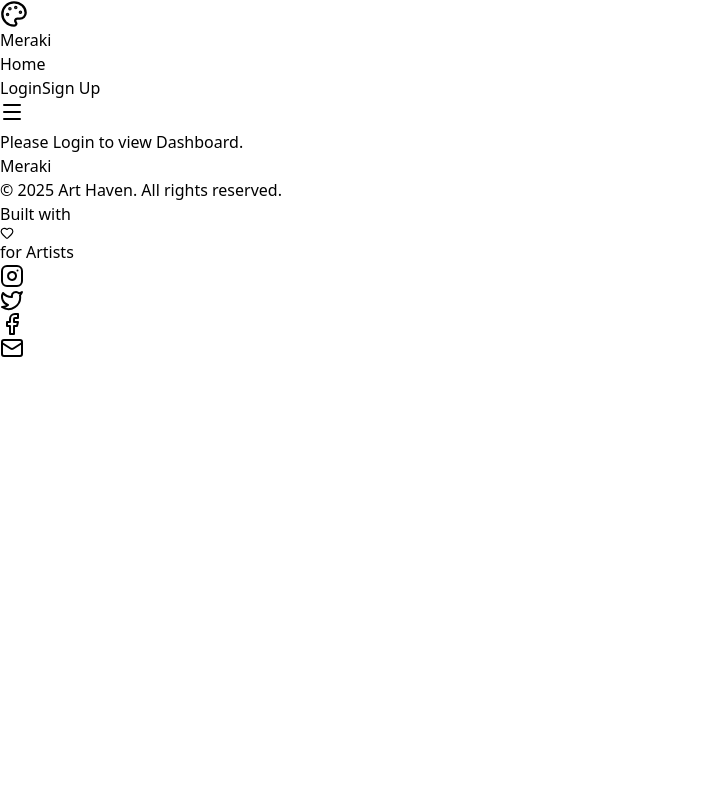
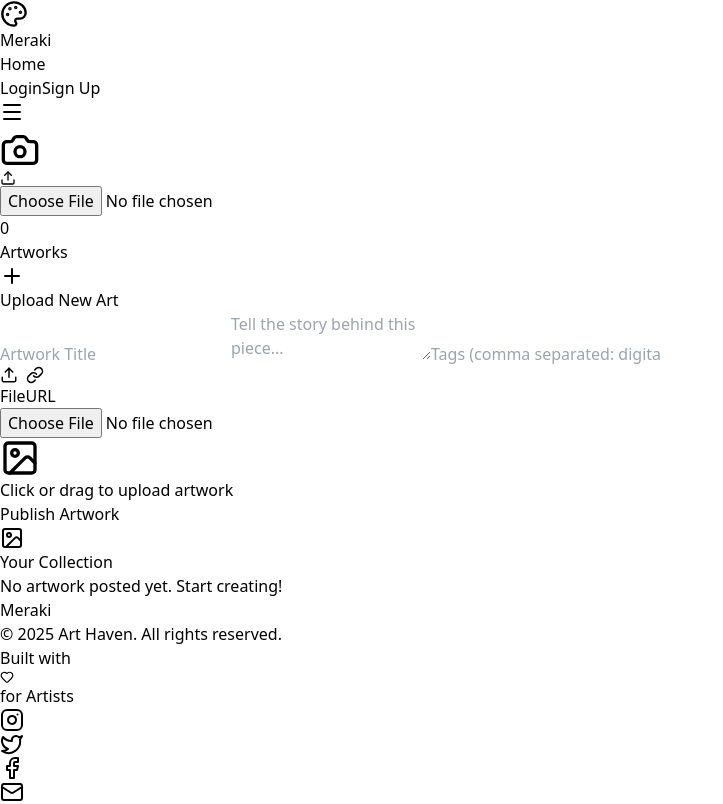
Before and after one commit to souravkaran988/meraki-studio, a React (Vite) app in the folder client/: page /dashboard in a window 1280 px wide. Shown: the whole page, without its empty margins (0-723 px from the left). Built offline with nearby package versions, Linux system fonts and the light colour scheme.

Commit message:
Fix: Corrected route paths and static folder serving

```diff
--- a/client/src/pages/Dashboard.jsx
+++ b/client/src/pages/Dashboard.jsx
@@ -10,7 +10,8 @@ const Dashboard = () => {
   const [title, setTitle] = useState("");
   const [desc, setDesc] = useState("");
   const [tags, setTags] = useState("");
-  const [image, setImage] = useState("");
+  const [image, setImage] = useState(""); // Used for URL type
+  const [imageFile, setImageFile] = useState(null); // Used for File type
   const [loading, setLoading] = useState(false);
   const [uploadType, setUploadType] = useState("file");
 
@@ -39,259 +40,232 @@ const Dashboard = () => {
     }
   };
 
-  // --- PREPARE EDIT ---
-  const handleEditClick = (post) => {
-    setEditMode(true);
-    setCurrentPostId(post._id);
-    setTitle(post.title);
-    setDesc(post.description);
-    setTags(post.tags.join(", ")); // Convert array back to string
-    setImage(post.image);
-    // Scroll to top to see form
-    window.scrollTo({ top: 0, behavior: 'smooth' });
+  const handleFileChange = (e) => {
+    setImageFile(e.target.files[0]);
   };
 
-  // --- CANCEL EDIT ---
-  const resetForm = () => {
-    setEditMode(false);
-    setCurrentPostId(null);
+  const handleSubmit = async (e) => {
+    e.preventDefault();
+    setLoading(true);
+
+    // FIXED LOGIC: Using FormData to handle the image file upload
+    const formData = new FormData();
+    formData.append("title", title);
+    formData.append("description", desc);
+    formData.append("tags", tags);
+
+    if (uploadType === "file") {
+      if (!imageFile && !editMode) {
+        alert("Please select a file");
+        setLoading(false);
+        return;
+      }
+      formData.append("image", imageFile);
+    } else {
+      formData.append("image", image); // If user provides a direct URL
+    }
+
+    try {
+      const token = JSON.parse(localStorage.getItem("user")).token;
+
+      if (editMode) {
+        await axios.put(`https://meraki-art.onrender.com/api/posts/${currentPostId}`, formData, {
+          headers: { Authorization: `Bearer ${token}`, "Content-Type": "multipart/form-data" },
+        });
+        alert("Post updated!");
+      } else {
+        await axios.post("https://meraki-art.onrender.com/api/posts", formData, {
+          headers: { Authorization: `Bearer ${token}`, "Content-Type": "multipart/form-data" },
+        });
+        alert("Post created!");
+      }
+
+      // Reset states
       setTitle("");
       setDesc("");
       setTags("");
       setImage("");
-  };
-
-  // --- HANDLE SUBMIT (Create OR Update) ---
-  const handleSubmit = async (e) => {
-    e.preventDefault();
-    if (!title || !image) return alert("Title and Image are required!");
-
-    setLoading(true);
-    try {
-      const postData = {
-        user: user._id,
-        title,
-        description: desc,
-        tags: tags.split(",").map(tag => tag.trim()),
-        image,
-      };
-
-      if (editMode) {
-        // UPDATE Existing Post
-        await axios.put(`https://meraki-art.onrender.com/api/posts/${currentPostId}`, postData);
-        alert("Post Updated Successfully!");
-      } else {
-        // CREATE New Post
-        await axios.post("https://meraki-art.onrender.com/api/posts", postData);
-      }
-
-      resetForm(); // Clear form
-      fetchUserPosts(user.username); // Refresh Gallery
-
+      setImageFile(null);
+      setEditMode(false);
+      fetchUserPosts(user.username);
     } catch (err) {
-      console.log(err);
-      alert("Operation failed!");
+      console.error(err);
+      alert("Operation failed");
     } finally {
       setLoading(false);
     }
   };
 
-  // --- AVATAR & IMAGE HELPERS ---
-  const handleAvatarChange = (e) => {
-    const file = e.target.files[0];
-    if (file) {
-      const reader = new FileReader();
-      reader.readAsDataURL(file);
-      reader.onload = async (event) => {
-        const img = new Image();
-        img.src = event.target.result;
-        img.onload = async () => {
-            const canvas = document.createElement("canvas");
-            const ctx = canvas.getContext("2d");
-            const MAX_WIDTH = 200;
-            const scaleSize = MAX_WIDTH / img.width;
-            canvas.width = MAX_WIDTH;
-            canvas.height = img.height * scaleSize;
-            ctx.drawImage(img, 0, 0, canvas.width, canvas.height);
-            const compressedAvatar = canvas.toDataURL("image/jpeg", 0.7);
-            setAvatar(compressedAvatar);
+  const handleDelete = async (postId) => {
+    if (!window.confirm("Delete this art?")) return;
     try {
-                const res = await axios.put(`https://meraki-art.onrender.com/api/users/${user._id}`, {
-                    userId: user._id,
-                    profilePic: compressedAvatar
+      const token = JSON.parse(localStorage.getItem("user")).token;
+      await axios.delete(`https://meraki-art.onrender.com/api/posts/${postId}`, {
+        headers: { Authorization: `Bearer ${token}` }
       });
-                const updatedUser = { ...user, profilePic: res.data.profilePic };
-                localStorage.setItem("user", JSON.stringify(updatedUser));
-                setUser(updatedUser);
-                window.location.reload();
-            } catch (err) { console.log(err); }
-        };
-      };
+      fetchUserPosts(user.username);
+    } catch (err) {
+      console.log(err);
     }
   };
 
-  const handleFileChange = (e) => {
+  const handleEditInit = (post) => {
+    setEditMode(true);
+    setCurrentPostId(post._id);
+    setTitle(post.title);
+    setDesc(post.description);
+    setTags(post.tags.join(", "));
+    setUploadType("url");
+    setImage(post.image);
+    window.scrollTo({ top: 0, behavior: 'smooth' });
+  };
+
+  const handleAvatarChange = async (e) => {
     const file = e.target.files[0];
-    if (file) {
-      const reader = new FileReader();
-      reader.readAsDataURL(file);
-      reader.onload = (event) => {
-        const img = new Image();
-        img.src = event.target.result;
-        img.onload = () => {
-          const canvas = document.createElement("canvas");
-          const ctx = canvas.getContext("2d");
-          const MAX_WIDTH = 800;
-          const scaleSize = MAX_WIDTH / img.width;
-          canvas.width = MAX_WIDTH;
-          canvas.height = img.height * scaleSize;
-          ctx.drawImage(img, 0, 0, canvas.width, canvas.height);
-          const compressedDataUrl = canvas.toDataURL("image/jpeg", 0.7);
-          setImage(compressedDataUrl);
-        };
-      };
+    const formData = new FormData();
+    formData.append("profilePic", file);
+
+    try {
+      const token = JSON.parse(localStorage.getItem("user")).token;
+      const res = await axios.put("https://meraki-art.onrender.com/api/auth/profile-pic", formData, {
+        headers: { Authorization: `Bearer ${token}`, "Content-Type": "multipart/form-data" }
+      });
+      setAvatar(res.data.profilePic);
+      const updatedUser = { ...user, profilePic: res.data.profilePic };
+      localStorage.setItem("user", JSON.stringify(updatedUser));
+      alert("Profile picture updated!");
+    } catch (err) {
+      console.log(err);
+      alert("Failed to update avatar");
     }
   };
 
-  const handleDelete = async (postId) => {
-    if(window.confirm("Are you sure you want to delete this art?")) {
-      try {
-        await axios.delete(`https://meraki-art.onrender.com/api/posts/${postId}`);
-        setPosts(posts.filter(p => p._id !== postId));
-        // If we deleted the post we were editing, reset form
-        if (currentPostId === postId) resetForm();
-      } catch (err) {
-        console.log(err);
-      }
-    }
-  };
+  return (
+    <div className="min-h-screen bg-gray-900 text-white p-4 md:p-8">
+      <div className="max-w-6xl mx-auto">
 
-  if (!user) return <div className="text-white text-center mt-20">Please Login to view Dashboard.</div>;
-
-  return (
-    <div className="min-h-screen bg-gray-900 text-white p-8">
-      <div className="max-w-6xl mx-auto grid grid-cols-1 md:grid-cols-3 gap-8">
-
-        {/* LEFT: Profile & Form */}
-        <div className="md:col-span-1 space-y-6">
-
-          {/* PROFILE CARD */}
-          <div className="bg-gray-800 p-6 rounded-lg shadow-lg border border-gray-700 text-center">
-             <div className="relative w-24 h-24 mx-auto mb-4 group cursor-pointer">
+        {/* PROFILE SECTION */}
+        <div className="bg-gray-800 rounded-2xl p-6 mb-8 border border-gray-700 shadow-xl flex flex-col md:flex-row items-center gap-6">
+          <div className="relative group">
+            <div className="w-32 h-32 rounded-full overflow-hidden border-4 border-blue-500 shadow-2xl bg-gray-700">
               {avatar ? (
-                    <img src={avatar} alt="Avatar" className="w-full h-full rounded-full object-cover border-4 border-gray-700" />
+                <img src={avatar} alt="Avatar" className="w-full h-full object-cover" />
               ) : (
-                    <div className="w-full h-full rounded-full bg-gray-700 flex items-center justify-center border-4 border-gray-600">
-                        <Camera size={32} className="text-gray-400" />
+                <div className="w-full h-full flex items-center justify-center">
+                  <Camera size={40} className="text-gray-500" />
                 </div>
               )}
-                <div className="absolute inset-0 bg-black/50 rounded-full flex items-center justify-center opacity-0 group-hover:opacity-100 transition">
-                    <Camera size={24} className="text-white" />
             </div>
-                <input type="file" accept="image/*" className="absolute inset-0 w-full h-full opacity-0 cursor-pointer" onChange={handleAvatarChange} />
-             </div>
-             <h3 className="font-bold text-xl">{user.username}</h3>
-             <p className="text-xs text-gray-400 mt-1">Click image to change avatar</p>
+            <label className="absolute bottom-0 right-0 bg-blue-600 p-2 rounded-full cursor-pointer hover:bg-blue-500 transition shadow-lg">
+              <Upload size={16} />
+              <input type="file" className="hidden" onChange={handleAvatarChange} />
+            </label>
           </div>
 
-          {/* UPLOAD / EDIT FORM */}
-          <div className={`p-6 rounded-lg shadow-lg border sticky top-24 transition-colors ${editMode ? "bg-blue-900/20 border-blue-500" : "bg-gray-800 border-gray-700"}`}>
-            <h2 className="text-xl font-bold mb-4 flex items-center justify-between">
-              <span className="flex items-center gap-2">
-                {editMode ? <Pencil className="text-yellow-400" /> : <Plus className="text-blue-500" />}
-                {editMode ? "Edit Artwork" : "Upload New Art"}
-              </span>
+          <div className="text-center md:text-left">
+            <h1 className="text-3xl font-bold text-white">{user?.username}</h1>
+            <p className="text-gray-400">{user?.email}</p>
+            <div className="flex gap-4 mt-3">
+              <div className="text-center">
+                <p className="text-xl font-bold text-blue-400">{posts.length}</p>
+                <p className="text-xs text-gray-500 uppercase">Artworks</p>
+              </div>
+            </div>
+          </div>
+        </div>
+
+        {/* UPLOAD SECTION */}
+        <div className="bg-gray-800 rounded-2xl p-6 mb-12 border border-gray-700 shadow-xl">
+          <div className="flex items-center gap-3 mb-6">
+            <div className="bg-blue-600/20 p-2 rounded-lg">
+              {editMode ? <Pencil className="text-blue-500" /> : <Plus className="text-blue-500" />}
+            </div>
+            <h2 className="text-xl font-bold">{editMode ? "Edit Artwork" : "Upload New Art"}</h2>
             {editMode && (
-                <button onClick={resetForm} className="text-xs text-gray-400 hover:text-white flex items-center gap-1">
-                  <X size={14} /> Cancel
+              <button onClick={() => { setEditMode(false); setTitle(""); setDesc(""); setTags(""); setImage(""); }} className="ml-auto text-gray-400 hover:text-white">
+                <X size={20} />
               </button>
             )}
-            </h2>
+          </div>
 
-            <form onSubmit={handleSubmit} className="flex flex-col gap-4">
-              <div>
-                <label className="text-sm text-gray-400">Title <span className="text-red-500">*</span></label>
+          <form onSubmit={handleSubmit} className="grid grid-cols-1 md:grid-cols-2 gap-6">
+            <div className="space-y-4">
               <input
-                  type="text"
-                  placeholder="e.g. Cyberpunk City"
-                  className="w-full bg-gray-700 p-2 rounded border border-gray-600 focus:border-blue-500 focus:outline-none"
-                  value={title}
-                  onChange={(e) => setTitle(e.target.value)}
-                  required
+                type="text" placeholder="Artwork Title"
+                className="w-full bg-gray-900 border border-gray-700 p-3 rounded-xl focus:border-blue-500 outline-none transition"
+                value={title} onChange={(e) => setTitle(e.target.value)} required
+              />
+              <textarea
+                placeholder="Tell the story behind this piece..."
+                className="w-full bg-gray-900 border border-gray-700 p-3 rounded-xl focus:border-blue-500 outline-none h-32 transition"
+                value={desc} onChange={(e) => setDesc(e.target.value)}
+              />
+              <input
+                type="text" placeholder="Tags (comma separated: digital, abstract, oil)"
+                className="w-full bg-gray-900 border border-gray-700 p-3 rounded-xl focus:border-blue-500 outline-none transition"
+                value={tags} onChange={(e) => setTags(e.target.value)}
               />
             </div>
 
-              <div>
-                <label className="text-sm text-gray-400 mb-2 block">Image Source <span className="text-red-500">*</span></label>
-                <div className="flex gap-2 mb-2">
-                  <button type="button" onClick={() => setUploadType("file")} className={`flex-1 p-2 text-sm rounded flex gap-2 justify-center ${uploadType === "file" ? "bg-blue-600" : "bg-gray-700"}`}>
-                    <Upload size={16} /> File
+            <div className="space-y-4">
+              <div className="flex bg-gray-900 p-1 rounded-xl border border-gray-700">
+                <button
+                  type="button" onClick={() => setUploadType("file")}
+                  className={`flex-1 flex items-center justify-center gap-2 py-2 rounded-lg transition ${uploadType === "file" ? "bg-blue-600 text-white" : "text-gray-400 hover:text-white"}`}
+                >
+                  <Upload size={18} /> File
                 </button>
-                  <button type="button" onClick={() => setUploadType("url")} className={`flex-1 p-2 text-sm rounded flex gap-2 justify-center ${uploadType === "url" ? "bg-blue-600" : "bg-gray-700"}`}>
-                    <LinkIcon size={16} /> URL
+                <button
+                  type="button" onClick={() => setUploadType("url")}
+                  className={`flex-1 flex items-center justify-center gap-2 py-2 rounded-lg transition ${uploadType === "url" ? "bg-blue-600 text-white" : "text-gray-400 hover:text-white"}`}
+                >
+                  <LinkIcon size={18} /> URL
                 </button>
               </div>
 
               {uploadType === "file" ? (
-                  <div className="border-2 border-dashed border-gray-600 rounded-lg p-4 text-center cursor-pointer hover:border-blue-500 transition relative">
-                    <input type="file" accept="image/*" onChange={handleFileChange} className="absolute inset-0 w-full h-full opacity-0 cursor-pointer" />
-                    <div className="text-gray-400">
-                      <Upload className="mx-auto mb-2" />
-                      <span className="text-xs">Click to Change JPG/PNG</span>
-                    </div>
+                <div className="border-2 border-dashed border-gray-700 rounded-xl p-8 text-center hover:border-blue-500 transition cursor-pointer relative">
+                  <input type="file" className="absolute inset-0 opacity-0 cursor-pointer" onChange={handleFileChange} />
+                  <ImageIcon className="mx-auto text-gray-500 mb-2" size={40} />
+                  <p className="text-gray-400 text-sm">{imageFile ? imageFile.name : "Click or drag to upload artwork"}</p>
                 </div>
               ) : (
-                  <input type="text" placeholder="https://..." value={image.startsWith("data") ? "" : image} className="w-full bg-gray-700 p-2 rounded border border-gray-600" onChange={(e) => setImage(e.target.value)} />
+                <input
+                  type="text" placeholder="Paste Image URL"
+                  className="w-full bg-gray-900 border border-gray-700 p-3 rounded-xl focus:border-blue-500 outline-none transition"
+                  value={image} onChange={(e) => setImage(e.target.value)}
+                />
               )}
 
-                {image && (
-                  <div className="mt-2 h-32 w-full overflow-hidden rounded border border-gray-600">
-                    <img src={image} alt="Preview" className="w-full h-full object-cover" />
+              <button
+                type="submit" disabled={loading}
+                className="w-full bg-gradient-to-r from-blue-600 to-indigo-600 hover:from-blue-500 hover:to-indigo-500 text-white font-bold py-4 rounded-xl shadow-lg shadow-blue-900/20 transition transform hover:-translate-y-0.5 flex items-center justify-center gap-2"
+              >
+                {loading ? <Loader className="animate-spin" /> : (editMode ? "Save Changes" : "Publish Artwork")}
+              </button>
             </div>
-                )}
+          </form>
         </div>
 
+        {/* ARTWORK GRID */}
         <div>
-                <label className="text-sm text-gray-400">Description</label>
-                <textarea rows="3" placeholder="Description..." className="w-full bg-gray-700 p-2 rounded border border-gray-600" value={desc} onChange={(e) => setDesc(e.target.value)} />
-              </div>
-
-              <div>
-                <label className="text-sm text-gray-400">Tags</label>
-                <input
-                  type="text"
-                  placeholder="nature, neon"
-                  className="w-full bg-gray-700 p-2 rounded border border-gray-600"
-                  value={tags}
-                  onChange={(e) => setTags(e.target.value)}
-                />
-              </div>
-
-              <button disabled={loading} className={`text-white p-2 rounded font-bold transition flex justify-center ${editMode ? "bg-yellow-600 hover:bg-yellow-500" : "bg-blue-600 hover:bg-blue-500"}`}>
-                {loading ? <Loader className="animate-spin" /> : (editMode ? "Update Artwork" : "Upload Artwork")}
-              </button>
-            </form>
-          </div>
-        </div>
-
-        {/* RIGHT: User Gallery */}
-        <div className="md:col-span-2">
-          <h2 className="text-2xl font-bold mb-6 border-b border-gray-700 pb-2">My Gallery</h2>
+          <h2 className="text-2xl font-bold mb-6 flex items-center gap-2">
+            <ImageIcon className="text-blue-500" /> Your Collection
+          </h2>
 
           {posts.length === 0 ? (
-            <div className="text-gray-500 text-center py-20 bg-gray-800 rounded-lg border border-gray-700 border-dashed">
-              <ImageIcon size={48} className="mx-auto mb-2 opacity-50" />
-              <p>No artwork uploaded yet.</p>
+            <div className="text-center py-20 bg-gray-800 rounded-2xl border border-gray-700">
+              <p className="text-gray-500 italic">No artwork posted yet. Start creating!</p>
             </div>
           ) : (
-            <div className="grid grid-cols-1 sm:grid-cols-2 gap-6">
+            <div className="grid grid-cols-1 sm:grid-cols-2 lg:grid-cols-3 gap-6">
               {posts.map((post) => (
-                <div key={post._id} className={`bg-gray-800 rounded-lg overflow-hidden shadow-md border group relative transition ${currentPostId === post._id ? "border-yellow-500 ring-2 ring-yellow-500/50" : "border-gray-700"}`}>
+                <div key={post._id} className="group bg-gray-800 rounded-2xl overflow-hidden border border-gray-700 hover:border-blue-500 transition shadow-lg relative">
 
-                  {/* BUTTONS: Delete & Edit */}
-                  <div className="absolute top-2 right-2 flex gap-2 opacity-0 group-hover:opacity-100 transition z-10">
+                  {/* Actions Overlay */}
+                  <div className="absolute top-3 right-3 flex gap-2 z-10 opacity-0 group-hover:opacity-100 transition">
                       <button
-                        onClick={() => handleEditClick(post)}
+                        onClick={() => handleEditInit(post)}
                         className="bg-yellow-600 p-1.5 rounded-full text-white hover:bg-yellow-500"
                         title="Edit Art"
                       >
@@ -314,7 +288,7 @@ const Dashboard = () => {
                     <p className="text-gray-400 text-sm truncate">{post.description}</p>
                     <div className="mt-3 flex flex-wrap gap-2">
                       {post.tags.map((tag, index) => (
-                        <span key={index} className="text-xs bg-gray-700 text-blue-300 px-2 py-1 rounded-full">#{tag}</span>
+                        <span key={index} className={`text-xs bg-gray-700 text-blue-300 px-2 py-1 rounded-full`}>#{tag}</span>
                       ))}
                     </div>
                   </div>
```
Also changed, not shown: 2 other files (tests, documents, lock files or other folders). Lines whose indentation alone changed are shown as unchanged.
